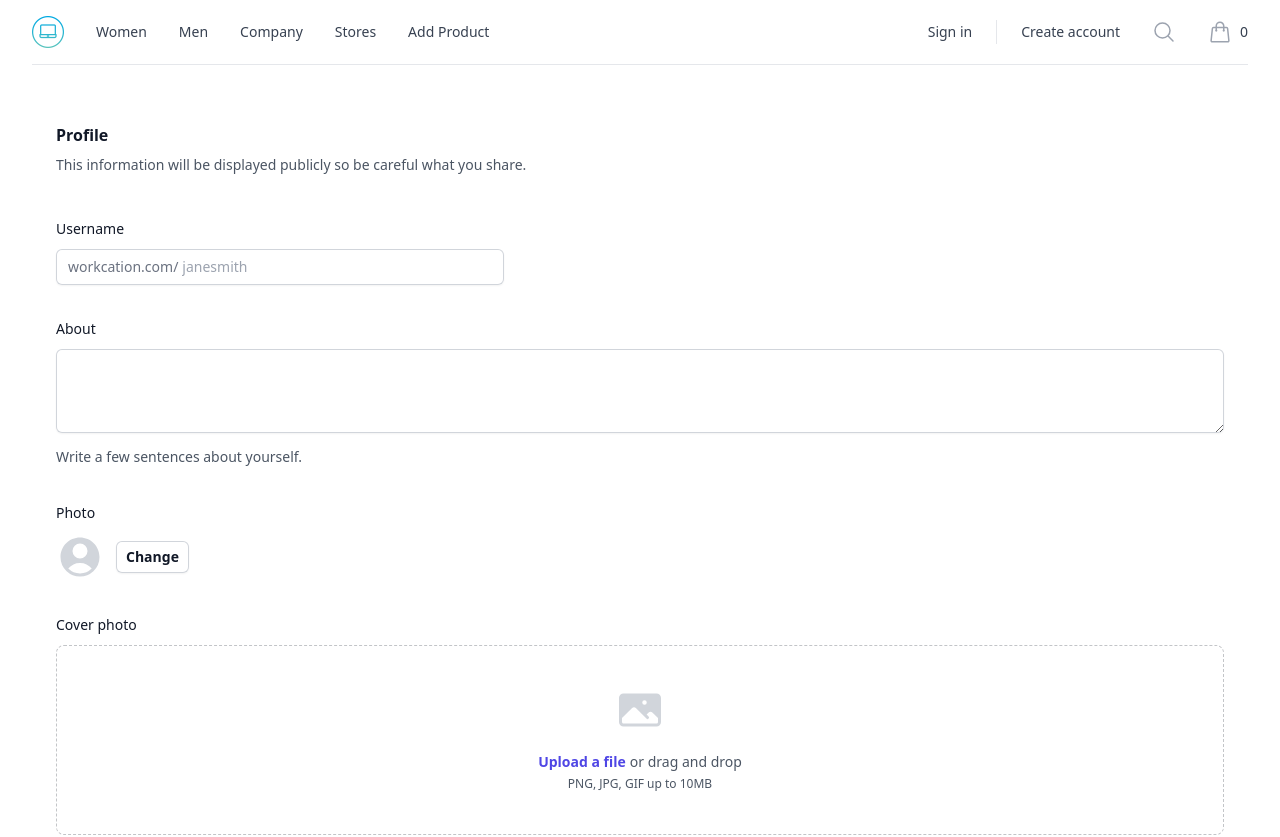
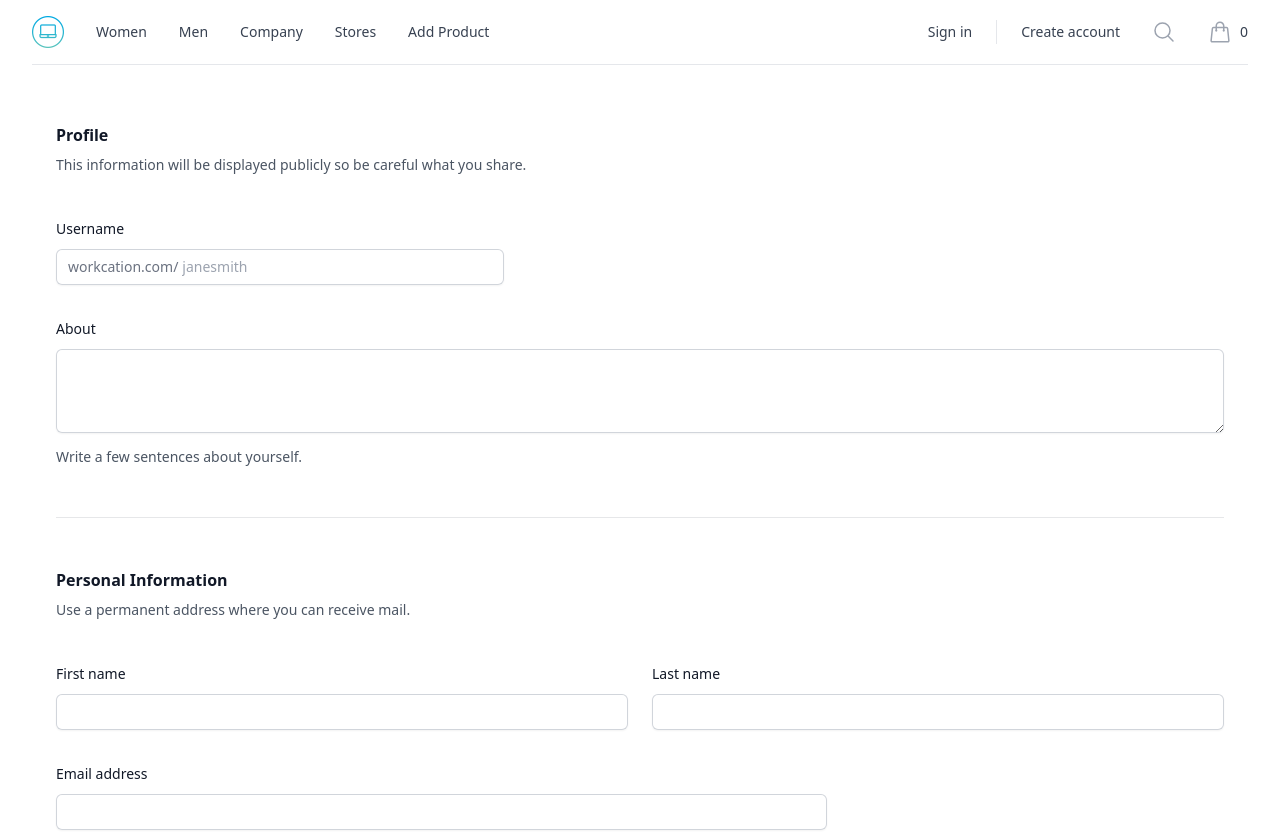
Before and after one commit to KostaKostov15/Tech-Sphere, a Vue app in the folder client/: page /add-product in a window 1280 px wide. Shown: the top 837 px of the page. Built offline with nearby package versions, Linux system fonts and the light colour scheme.

Commit message:
Update AddProduct.vue

```diff
--- a/client/src/views/AddProduct/AddProduct.vue
+++ b/client/src/views/AddProduct/AddProduct.vue
@@ -1,5 +1,5 @@
 <script setup>
-import { PhotoIcon, UserCircleIcon } from '@heroicons/vue/24/solid';
+import { } from '@heroicons/vue/24/solid';
 </script>
 
 <template>
@@ -44,42 +44,6 @@ import { PhotoIcon, UserCircleIcon } from '@heroicons/vue/24/solid';
             <p class="mt-3 text-sm leading-6 text-gray-600">
               Write a few sentences about yourself.
             </p>
-          </div>
-
-          <div class="col-span-full">
-            <label for="photo" class="block text-sm font-medium leading-6 text-gray-900">Photo</label>
-            <div class="mt-2 flex items-center gap-x-3">
-              <UserCircleIcon class="h-12 w-12 text-gray-300" aria-hidden="true" />
-              <button type="button" class="rounded-md bg-white px-2.5 py-1.5 text-sm font-semibold text-gray-900 shadow-sm ring-1 ring-inset ring-gray-300 hover:bg-gray-50">
-                Change
-              </button>
-            </div>
-          </div>
-
-          <div class="col-span-full">
-            <label for="cover-photo" class="block text-sm font-medium leading-6 text-gray-900">Cover photo</label>
-            <div class="mt-2 flex justify-center rounded-lg border border-dashed border-gray-900/25 px-6 py-10">
-              <div class="text-center">
-                <PhotoIcon class="mx-auto h-12 w-12 text-gray-300" aria-hidden="true" />
-                <div class="mt-4 flex text-sm leading-6 text-gray-600">
-                  <label for="file-upload" class="relative cursor-pointer rounded-md bg-white font-semibold text-indigo-600 focus-within:outline-none focus-within:ring-2 focus-within:ring-indigo-600 focus-within:ring-offset-2 hover:text-indigo-500">
-                    <span>Upload a file</span>
-                    <input
-                      id="file-upload"
-                      name="file-upload"
-                      type="file"
-                      class="sr-only"
-                    >
-                  </label>
-                  <p class="pl-1">
-                    or drag and drop
-                  </p>
-                </div>
-                <p class="text-xs leading-5 text-gray-600">
-                  PNG, JPG, GIF up to 10MB
-                </p>
-              </div>
-            </div>
           </div>
         </div>
       </div>
```
Also changed, not shown: 1 other file (tests, documents, lock files or other folders).
